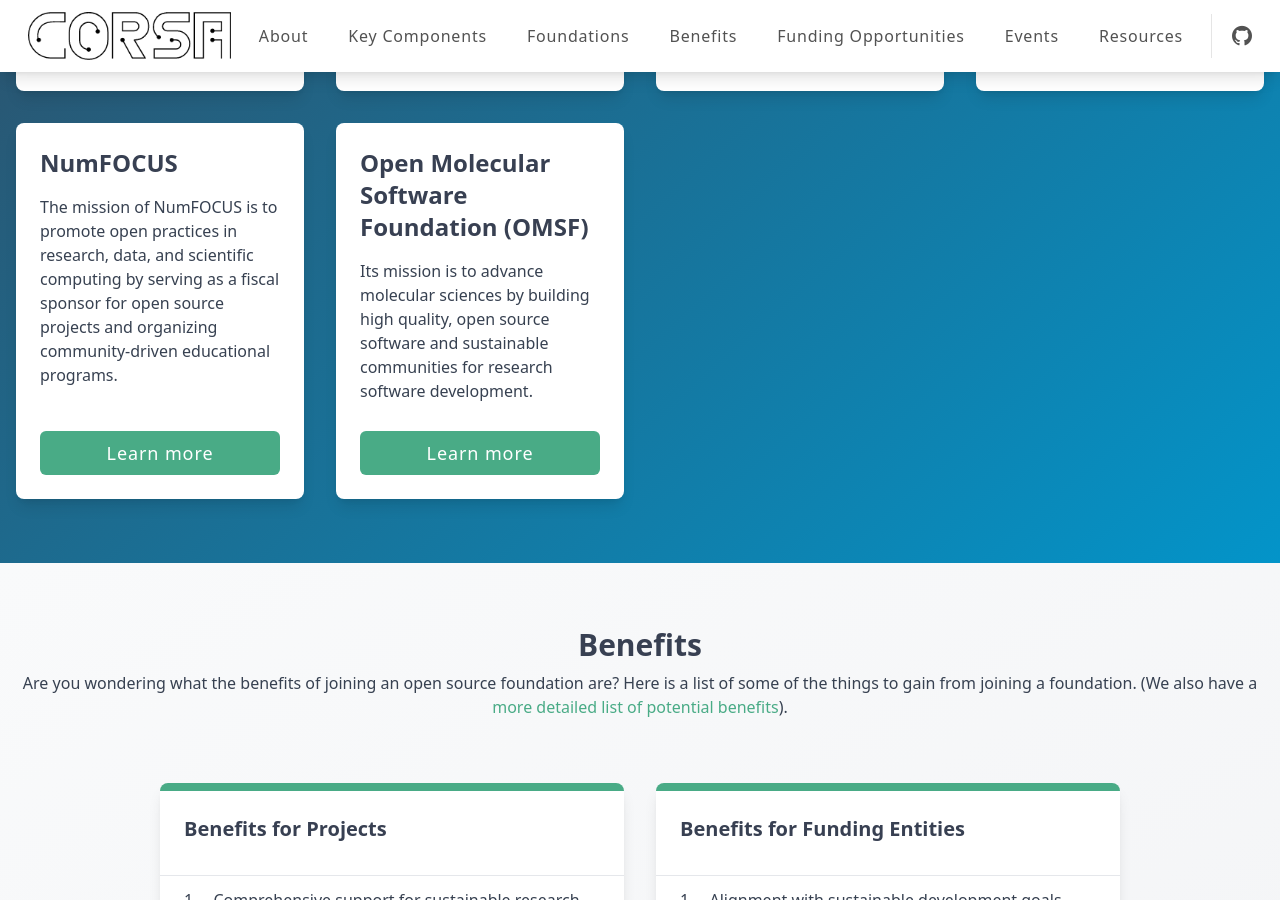
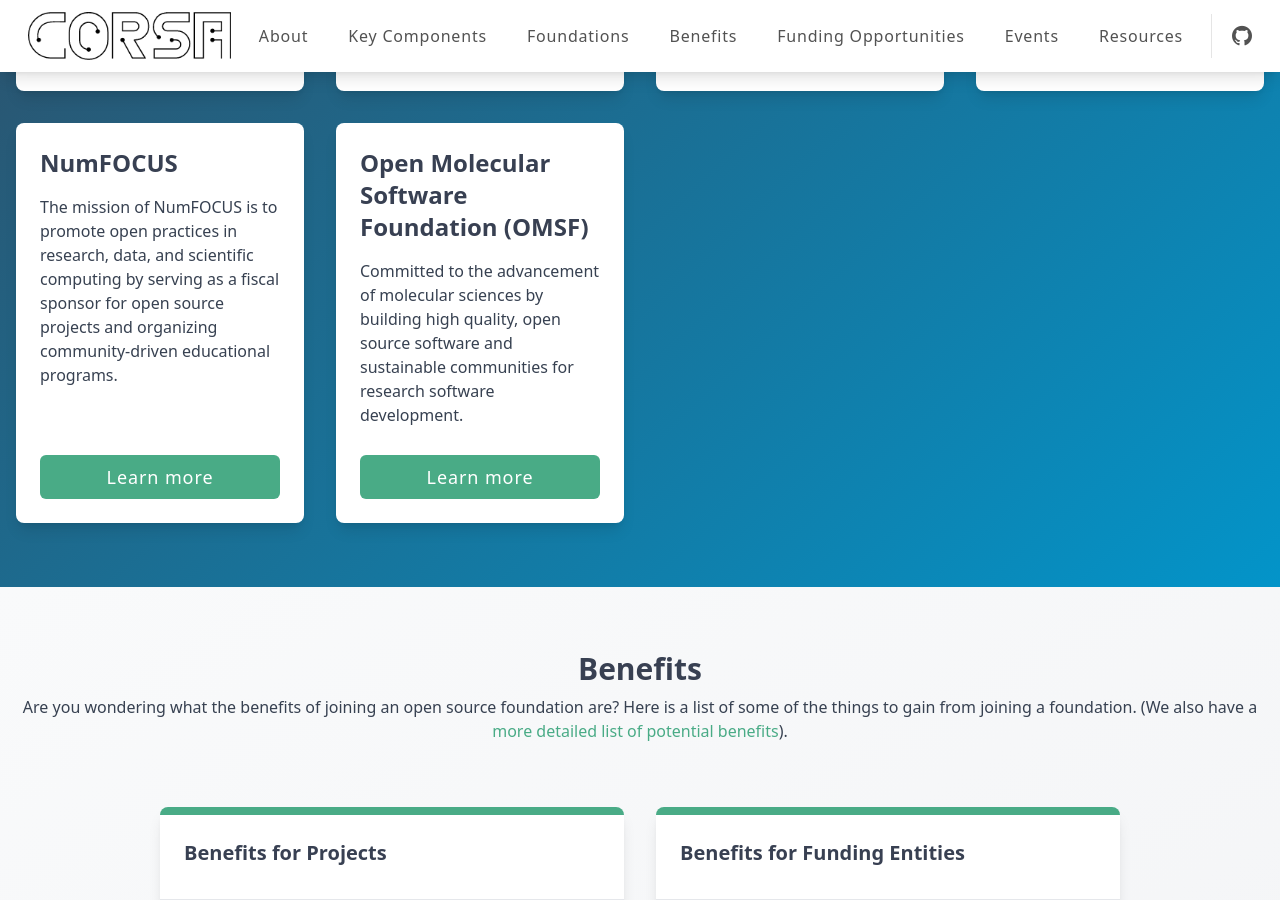
Before and after one commit to corsa-center/corsa-center.github.io, a Jekyll site: the page built from docs/index.html, in a window 1280 px wide and 900 px high, scrolled down 2155 px. Built offline with Jekyll 4.4.1, drawn with Linux system fonts in a browser that asks for light colours; nearby versions of some CDN libraries.

Commit message:
Update index.html
updating the index with new page id, content, and internal url

```diff
--- a/docs/index.html
+++ b/docs/index.html
@@ -66,11 +66,11 @@
     button_text: Learn more
     internal_url: true
   - name: Open Molecular Software Foundation (OMSF)
-    content: "Its mission is to advance molecular sciences by building high quality, open source software and sustainable communities for research software development."
-    button_link: "https://omsf.io/"
+    content: "Committed to the advancement of molecular sciences by building high quality, open source software and sustainable communities for research software development."
+    button_link: /foundations/omsf.html
     button_text: Learn more
     disable_button: false
-    internal_url: false
+    internal_url: true
 
 # BENEFITS SECTION
 benefits_heading: Benefits
```
